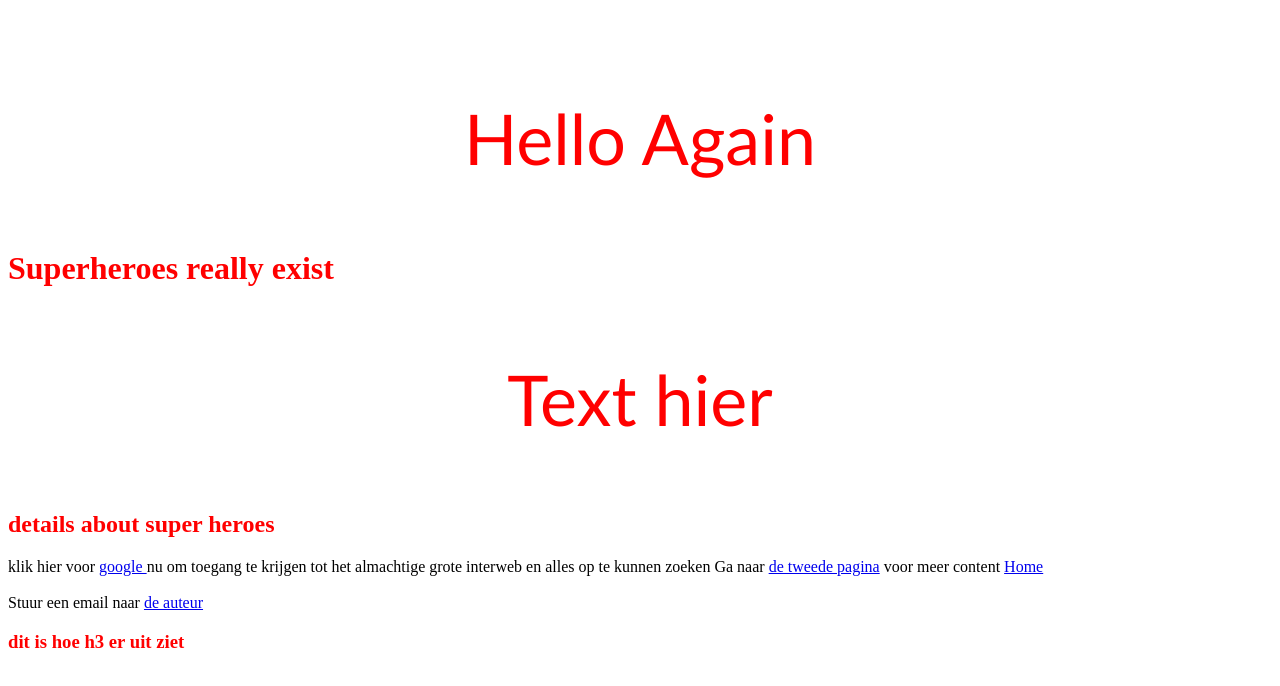
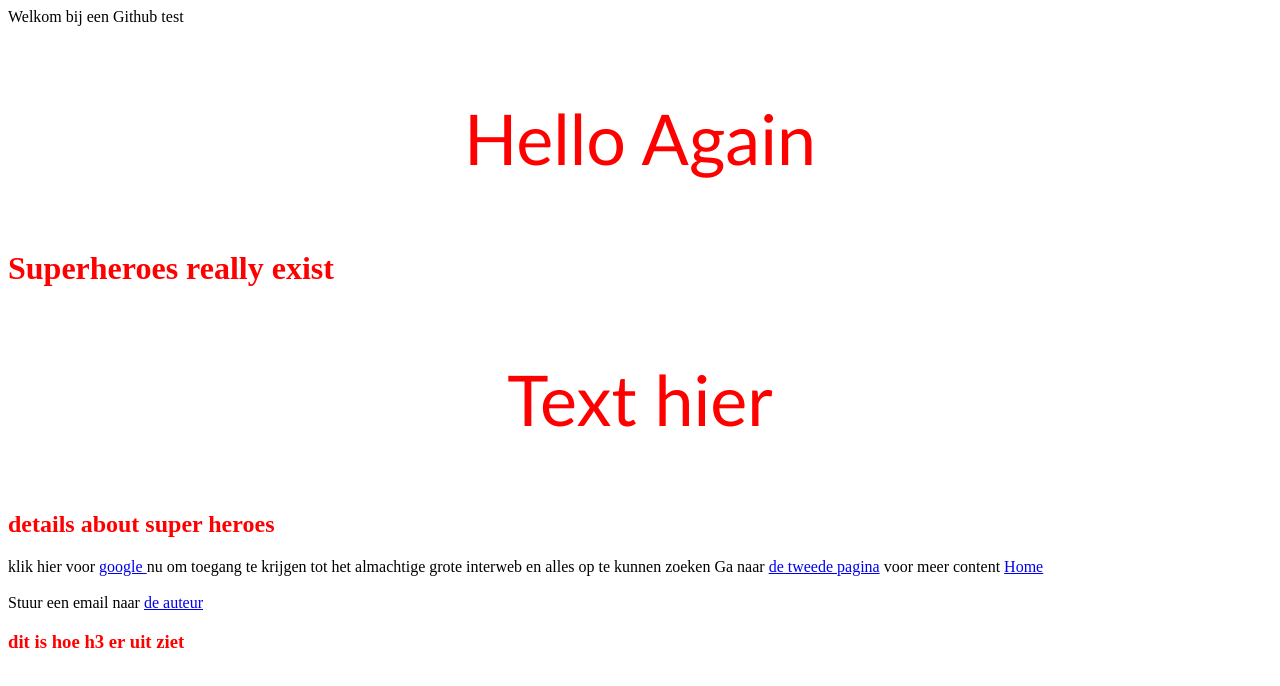
Before and after one commit to ericterheijden/Lokaalrepo, a plain HTML site: page index.html in a window 1280 px wide. Drawn offline with Linux system fonts and the light colour scheme.

Commit message:
regel 33
regel 33

```diff
--- a/index.html
+++ b/index.html
@@ -30,6 +30,7 @@
 <!-- remain consistent with quotations in your code -->
 <body>
 <!-- dit is een comment in HTML 5!!! -->
+Welkom bij een Github test
 <br>
 <p>Hello Again</p>
 <h1> Superheroes really exist</h1>
```
